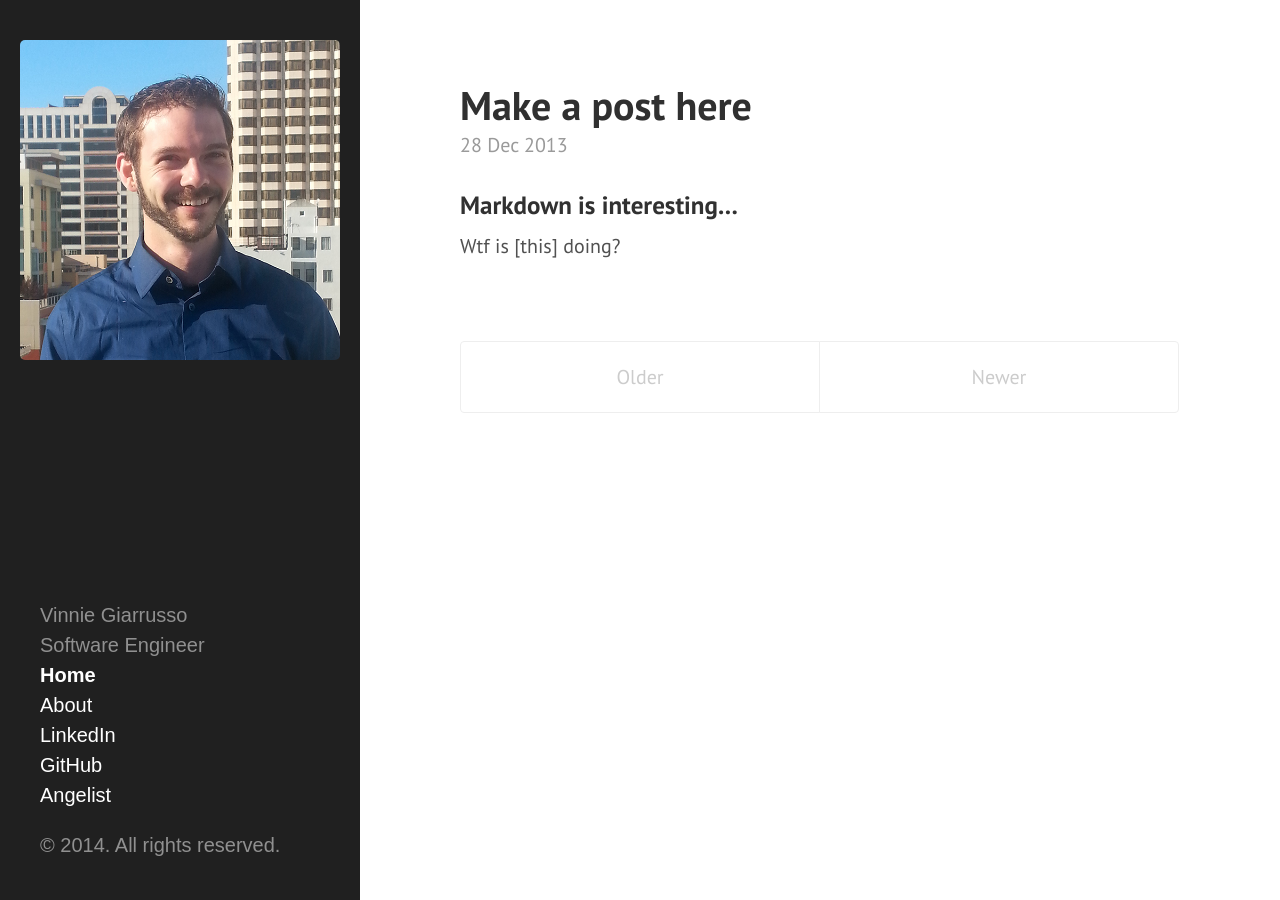
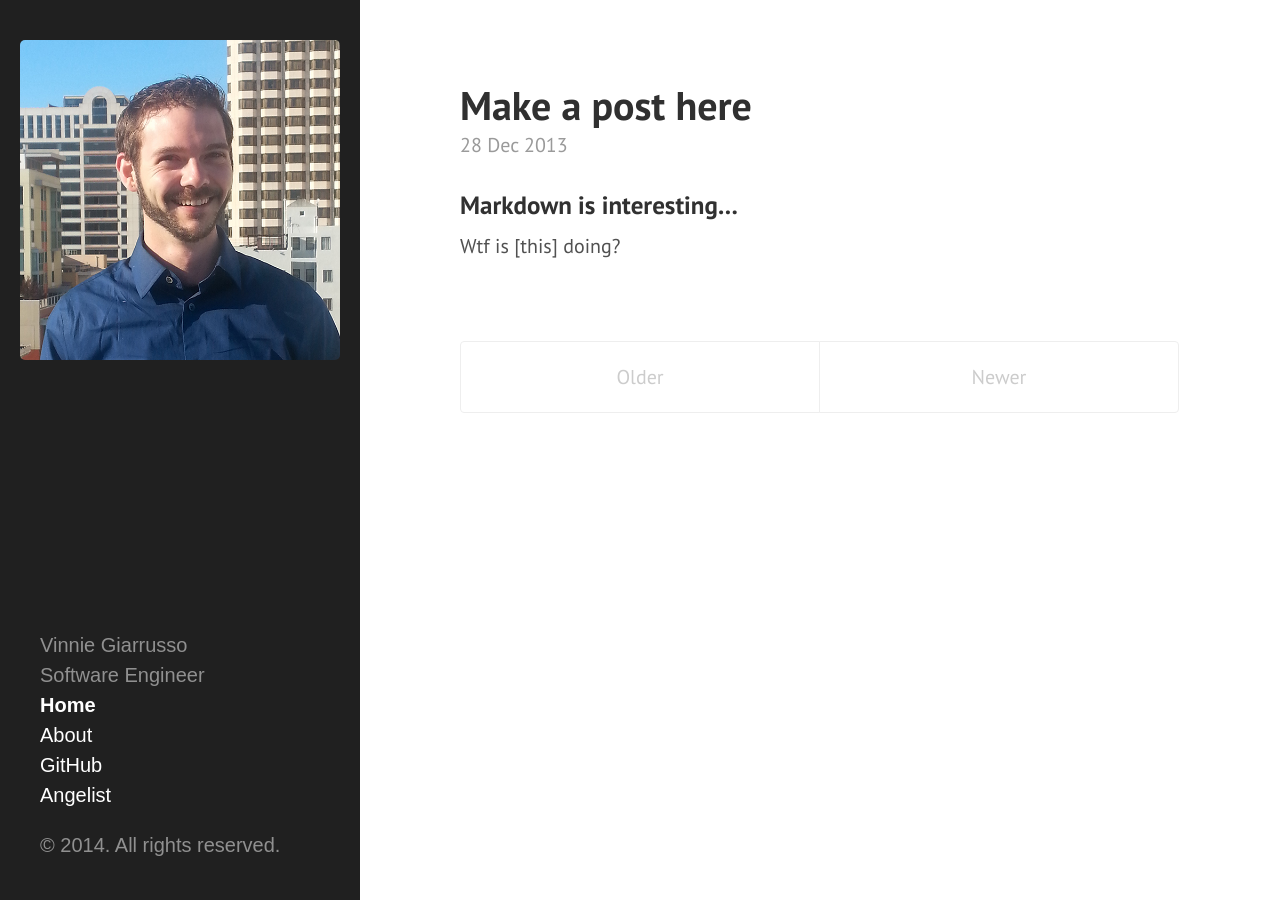
Before and after one commit to vingiarrusso/vingiarrusso.github.io, a Jekyll site: the page built from index.html, in a window 1280 px wide. Built offline with Jekyll 4.4.1, drawn with Linux system fonts in a browser that asks for light colours; some web fonts are replaced; Markdown is read by kramdown in place of the engine named in the settings; the list of posts is cut into pages by our own code.

Commit message:
testing a change

```diff
--- a/_includes/sidebar.html
+++ b/_includes/sidebar.html
@@ -26,7 +26,6 @@
           {% endif %}
         {% endif %}
       {% endfor %}
-      <li class="sidebar-nav-item"><a href="{{ site.linkedin }}">LinkedIn</a></li>
       <li class="sidebar-nav-item"><a href="{{ site.github }}">GitHub</a></li>
       <li class="sidebar-nav-item"><a href="{{ site.angel }}">Angelist</a></li>
     </ul>
```
